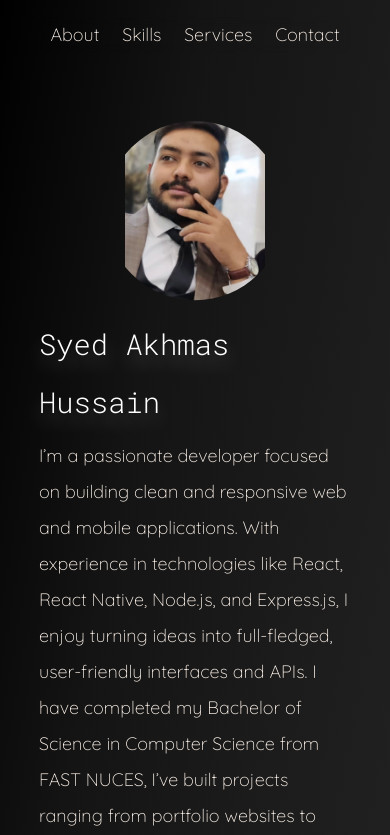
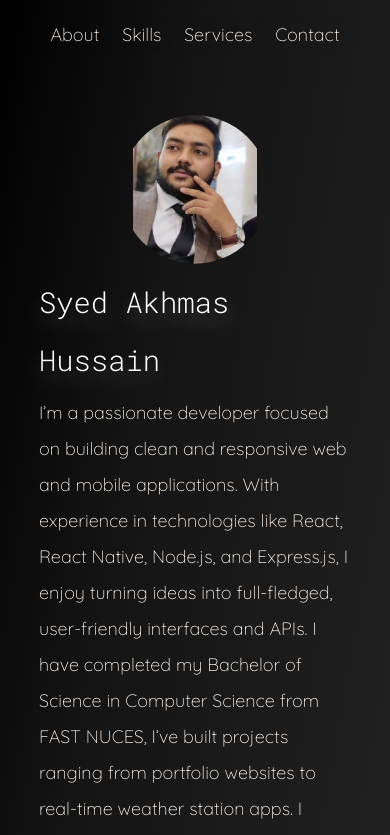
Before and after one commit to syed-akhmas-hussain/portfolio, a plain HTML site: page index.html in a window 390 px wide. Shown: the top 835 px of the page. Drawn offline with nearby package versions, Linux system fonts and the light colour scheme.

Commit message:
7th try responsiveness for prof pic in 6a

```diff
--- a/index.css
+++ b/index.css
@@ -402,8 +402,8 @@ section {
     font-size: 1.125rem;
   }
   #prof-pic {
-    width: 45%;
-    height: 25vh;
+    width: 40%;
+    height: 20vh;
   }
   .card{
     height: 30vh;
```
